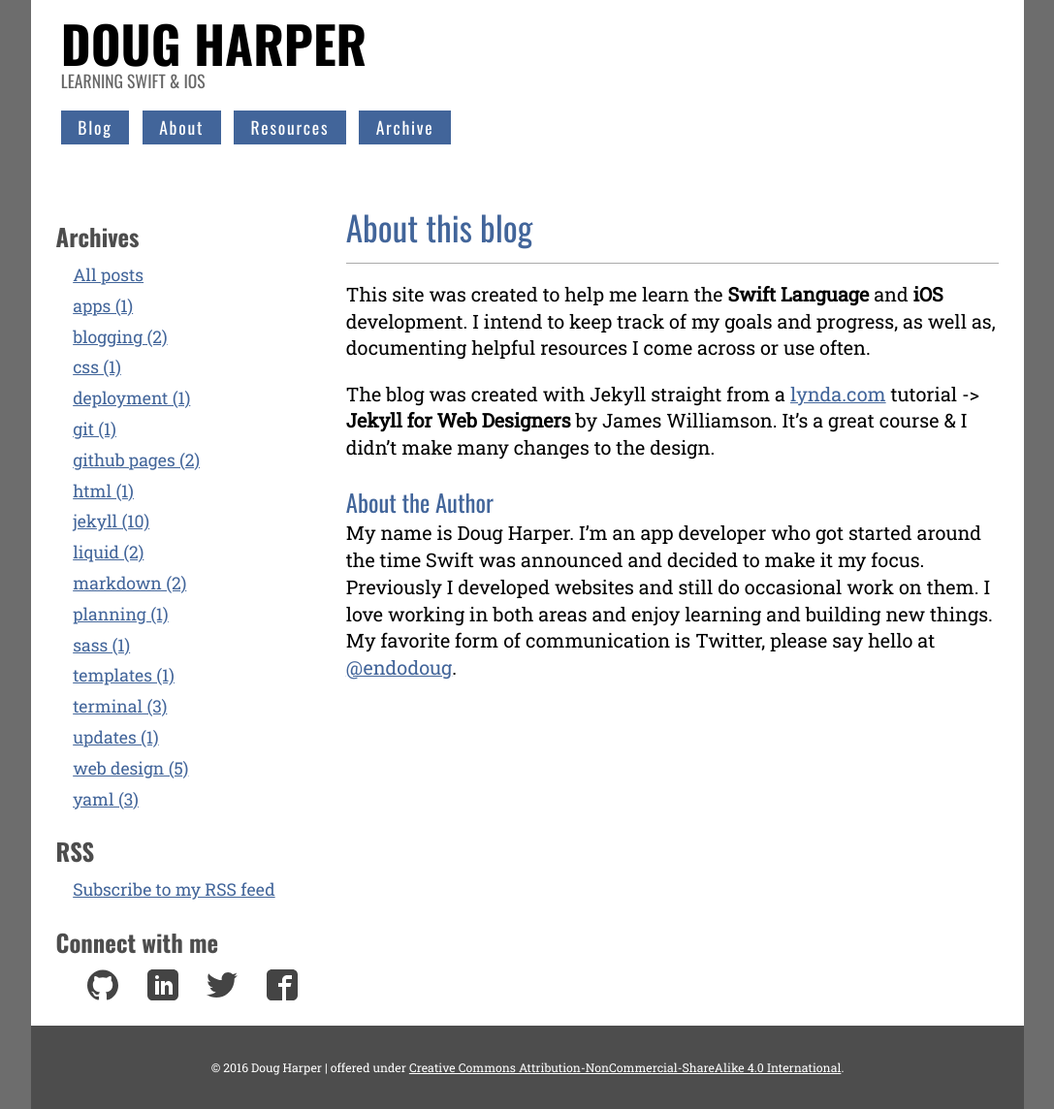
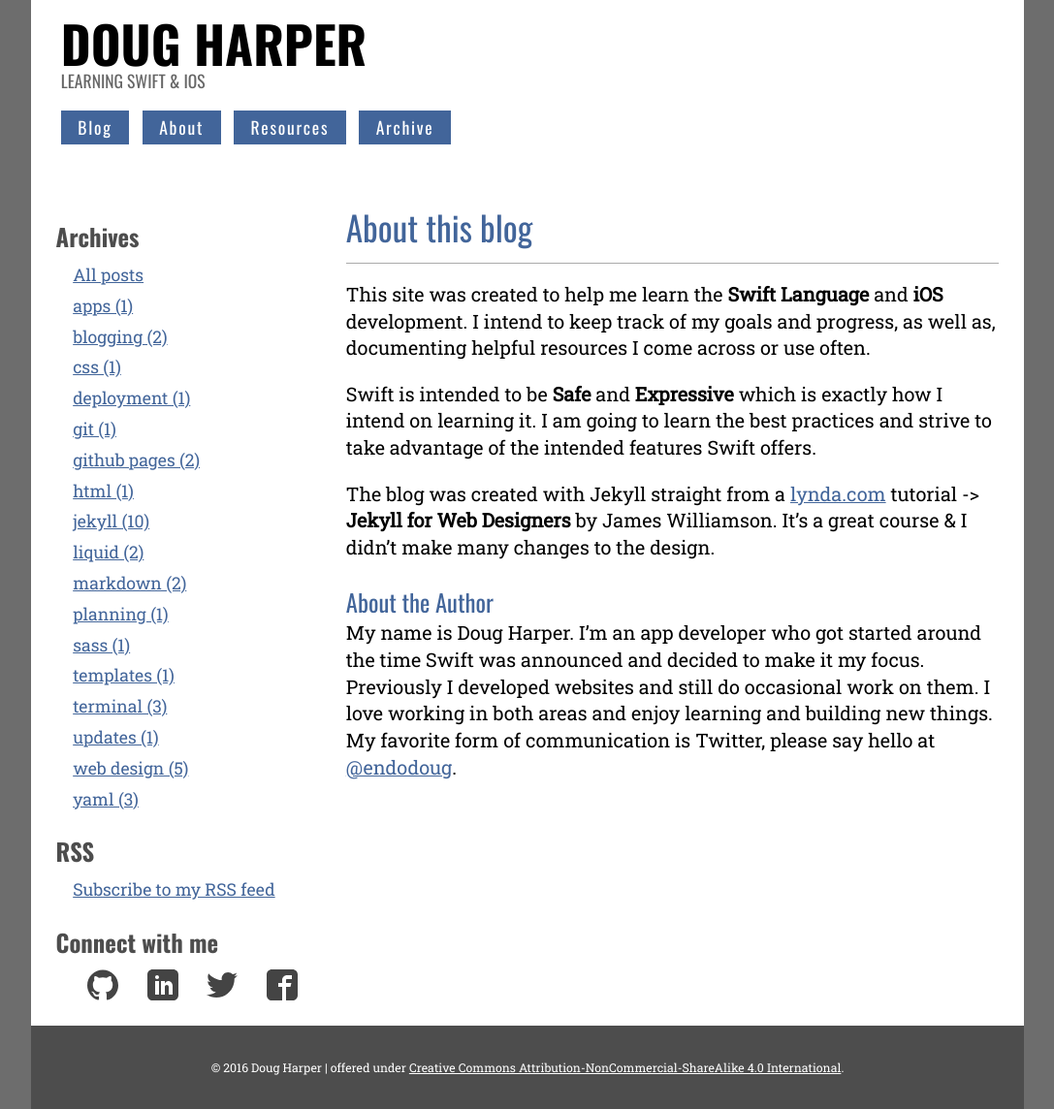
Before and after one commit to endodoug/endodoug.github.io, a Jekyll site: the page built from about.md, in a window 1280 px wide. Shown: the whole page at 97% size, without its empty margins (96-1183 px from the left). Built offline with Jekyll 4.4.1, drawn with Linux system fonts in a browser that asks for light colours.

Commit message:
Update about.md
Updated content

```diff
--- a/about.md
+++ b/about.md
@@ -5,6 +5,8 @@ title: About this blog
 
 This site was created to help me learn the **Swift Language** and **iOS** development. I intend to keep track of my goals and progress, as well as, documenting helpful resources I come across or use often.
 
+Swift is intended to be **Safe** and **Expressive** which is exactly how I intend on learning it.  I am going to learn the best practices and strive to take advantage of the intended features Swift offers.
+
 The blog was created with Jekyll straight from a [lynda.com](http://www.lynda.com) tutorial -> **Jekyll for Web Designers** by James Williamson.  It's a great course & I didn't make many changes to the design.
 
 ### About the Author
```
